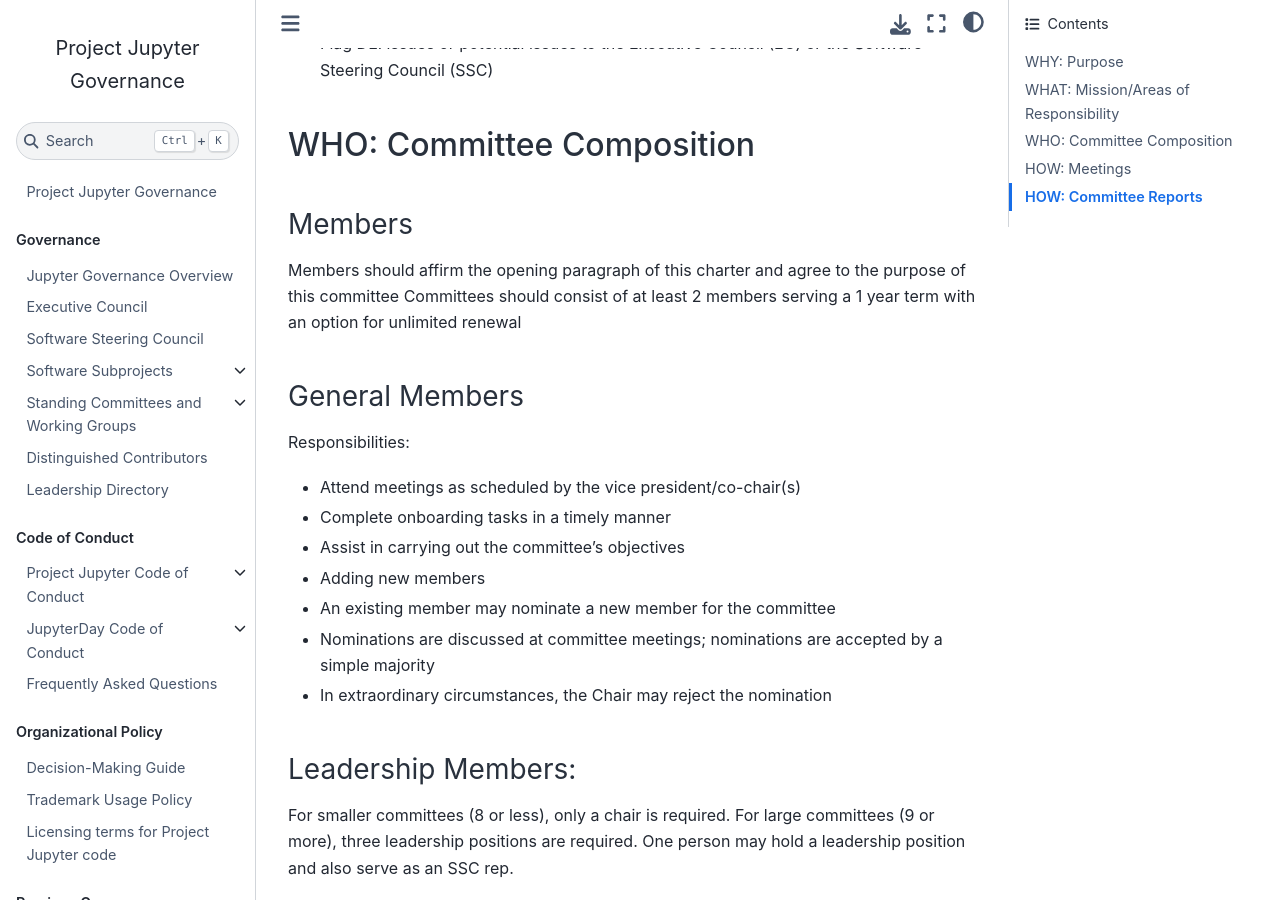
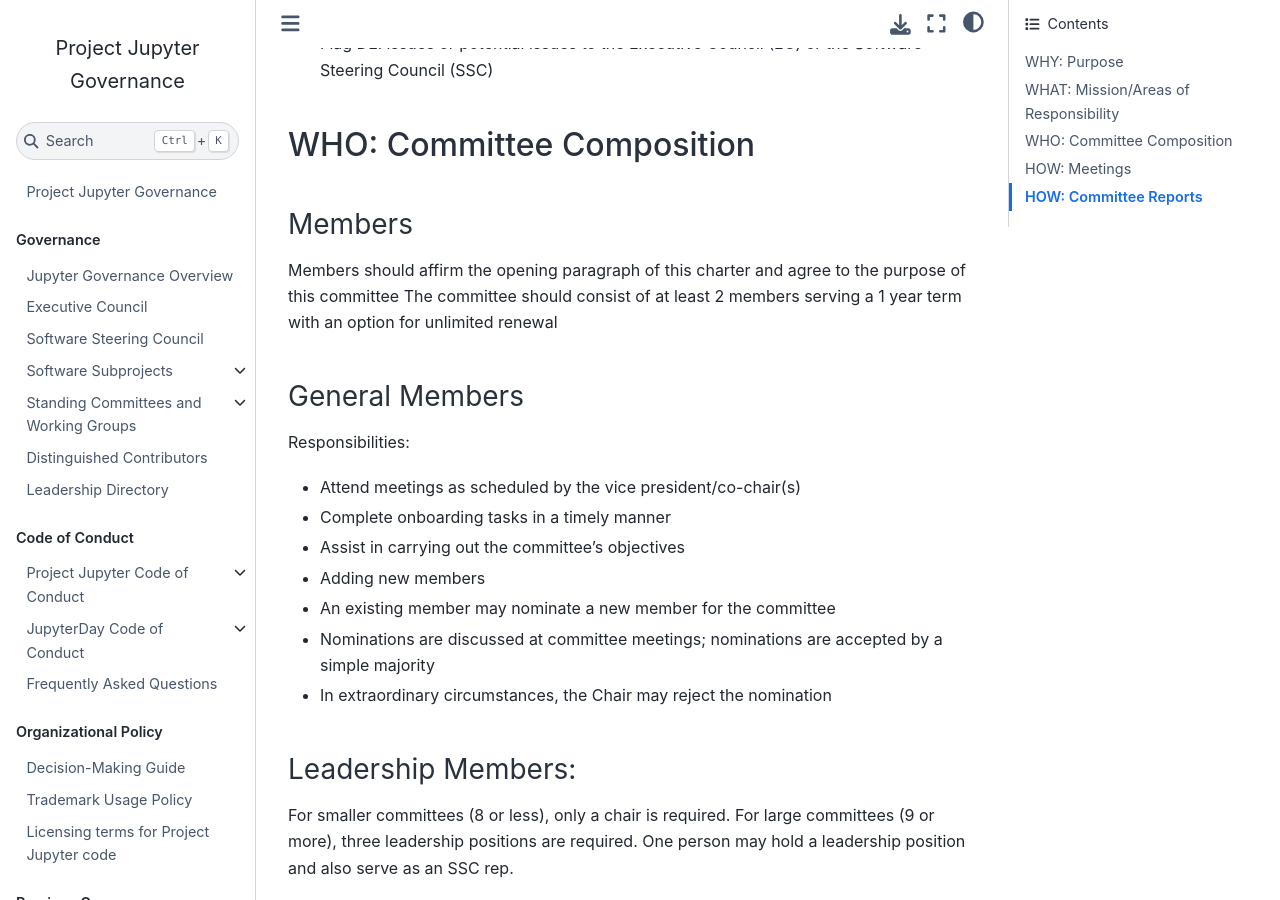
Before and after one commit to jupyter/governance, a Jupyter Book: the page built from charters/DeiCharter.md, in a window 1280 px wide and 900 px high, scrolled down 1016 px. Built offline with Jupyter Book 1.0.4 settings and Sphinx 7.4.7 and the Sphinx Book theme 1.1.4, drawn with Linux system fonts in a browser that asks for light colours; pages that are not in the unit, such as notebooks, are missing from menus.

Commit message:
Update charters/DeiCharter.md
Co-authored-by: Jason Weill <93281816+JasonWeill@users.noreply.github.com>

```diff
--- a/charters/DeiCharter.md
+++ b/charters/DeiCharter.md
@@ -24,7 +24,7 @@
 ## WHO: Committee Composition
 ### Members
 Members should affirm the opening paragraph of this charter and agree to the purpose of this committee
-Committees should consist of at least 2 members serving a 1 year term with an option for unlimited renewal
+The committee should consist of at least 2 members serving a 1 year term with an option for unlimited renewal
 ### General Members
 Responsibilities:
 * Attend meetings as scheduled by the vice president/co-chair(s)
```
